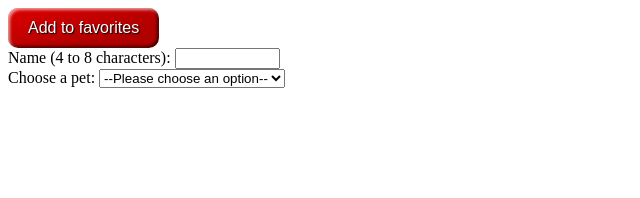
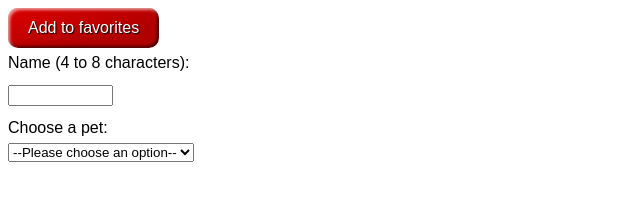
Before and after one commit to Kourosh-T/software_lab_1, a plain HTML site: page index.html in a window 1280 px wide. Shown: the whole page, without its empty margins (0-640 px from the left). Drawn offline with Linux system fonts and the light colour scheme.

Commit message:
style2 added

```diff
--- /dev/null
+++ b/Styles/style2.css
@@ -0,0 +1,11 @@
+label {
+    display: block;
+    font:
+      1rem 'Fira Sans',
+      sans-serif;
+  }
+
+  input,
+  label {
+    margin: 0.4rem 0;
+  }
--- a/index.html
+++ b/index.html
@@ -4,6 +4,7 @@
     <meta charset="UTF-8">
     <meta name="viewport" content="width=device-width, initial-scale=1.0">
     <link rel="stylesheet" href="./Styles/style1.css">
+    <link rel="stylesheet" href="./Styles/style2.css">
     <title>Document</title>
 </head>
 <body>
```
